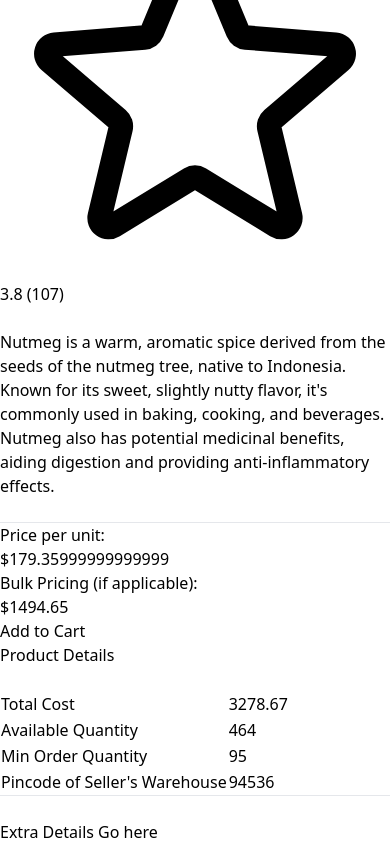
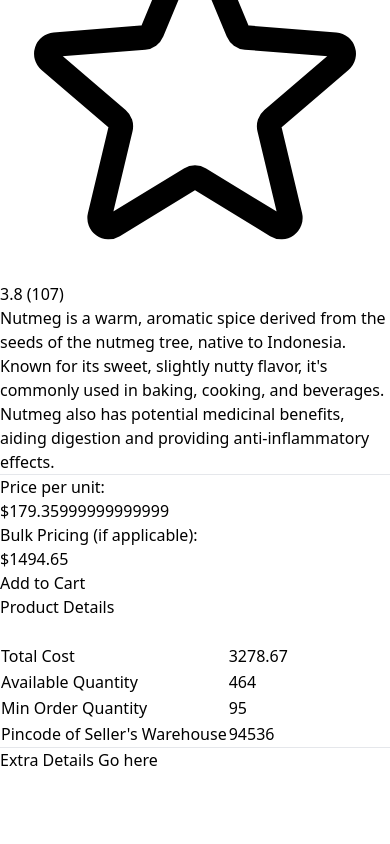
Before and after one commit to random-player-x/ShriOrganicRoots, a React (Vite) app in the folder frontend/: page /productpage/1 in a window 390 px wide. Shown: the part 4225-5069 px from the top of the page. After the commit the page ends 4997 px from the top, so only its background shows below. Built offline with nearby package versions, Linux system fonts and the light colour scheme.

Commit message:
made responsive

```diff
--- a/frontend/src/pages/ProductPage.jsx
+++ b/frontend/src/pages/ProductPage.jsx
@@ -22,67 +22,74 @@ export function ProductPage() {
     <RecoilRoot>
       <div className="">
         <Topbar />
-        <section className="relative py-1 flex">
+        <section className="relative py-4 flex flex-col md:flex-row md:py-6">
           <div className="mx-auto container grid place-items-center grid-cols-1 md:grid-cols-2 gap-6">
+            {/* Product Image */}
             <div className="col-span-1">
               <img
                 src={nutmegt}
                 alt="spices"
-              className=" h-[400px] max-w-full"
+                className="h-[300px] md:h-[400px] max-w-full object-contain"
               />
             </div>
-            <div className=" mr-4">
-              <div className="mt-3 bg-yellow-400 inline-block px-2 rounded-lg font-bold">
+
+            {/* Product Details */}
+            <div className="mr-4 px-4 md:px-0">
+              <div className="mt-3 bg-yellow-400 inline-block px-2 py-1 rounded-lg font-bold text-sm md:text-base">
                 {product['Category']}
               </div>
 
-              <Typography className="" variant="h3">
+              <Typography className="mt-2" variant="h4" md:variant="h3">
                 {product['Product Name']}
               </Typography>
-              <div>
+              <div className="text-sm md:text-base">
                 {product['Brand Name']}
               </div>
+
               <div className="mt-3 flex items-center gap-2">
                 <Rating value={4} className="text-amber-500" />
                 <Typography className="!text-sm font-bold !text-gray-700">
                   {product['Customer Rating (out of 5)']} ({product['Number of Reviews']})
                 </Typography>
               </div>
-              <br />
-              <Typography className="!mt-4 text-base font-normal leading-[27px] !text-gray-500">
+
+              <Typography className="mt-4 text-sm md:text-base font-normal leading-relaxed !text-gray-500">
                 Nutmeg is a warm, aromatic spice derived from the seeds of the nutmeg tree, native to Indonesia. Known for its sweet, slightly nutty flavor, it's commonly used in baking, cooking, and beverages. Nutmeg also has potential medicinal benefits, aiding digestion and providing anti-inflammatory effects.
               </Typography>
-              <br />
-              <hr className="border border-gray-300" />
+
+              <hr className="my-4 border border-gray-300" />
 
               <Typography variant="h5">
-                <div className="mt-1 flex text-base font-light">
+                <div className="mt-1 flex text-sm md:text-base font-light">
                   Price per unit:
                   <div className="ml-2 font-bold text-red-700">
                     ${product['Price per Unit ($)']}
                   </div>
                 </div>
               </Typography>
-              <div className="flex">
+
+              <div className="flex text-sm md:text-base">
                 Bulk Pricing (if applicable):
                 <div className="ml-2 font-bold text-red-700">
                   ${parseFloat(product['Bulk Pricing (if applicable) ($)']).toFixed(2)}
                 </div>
               </div>
+
               <div className="mb-4 flex w-full items-center gap-3 md:w-1/2">
-                <Button className="bg-orange-400 mt-10 w-52 py-2 text-black text-md">
+                <Button className="bg-orange-400 mt-10 w-full py-2 text-black text-md">
                   Add to Cart
                 </Button>
               </div>
             </div>
           </div>
 
-          {/* SideBox - Fixed to the right */}
-          <div className="hidden m-10 lg:block w-1/4 h-[500px] bg-white-100 border p-6 overflow-y-auto rounded-2xl shadow-lg">
-            <h3 className="text-xl font-semibold">Product Details</h3><br />
+          {/* SideBox - Shown on larger screens */}
+          <div className=" lg:block m-10 lg:w-1/4 h-auto bg-white border p-6 overflow-y-auto rounded-2xl shadow-lg">
+            <h3 className="text-xl font-semibold">Product Details</h3>
+            <br />
 
             <div className="mt-4">
-            <table className="w-full text-sm text-left rtl:text-right ">
+              <table className="w-full text-sm text-left">
                 <tbody>
                   <tr className="bg-gray-100">
                     <td className="py-3 px-6">Total Cost</td>
@@ -102,9 +109,9 @@ export function ProductPage() {
                   </tr>
                 </tbody>
               </table>
-          </div> <hr /><br />
-          Extra Details Go here
-
+            </div>
+            <hr className="my-4" />
+            <Typography variant="body2">Extra Details Go here</Typography>
           </div>
         </section>
       </div>
```
Lines whose indentation alone changed are shown as unchanged.
